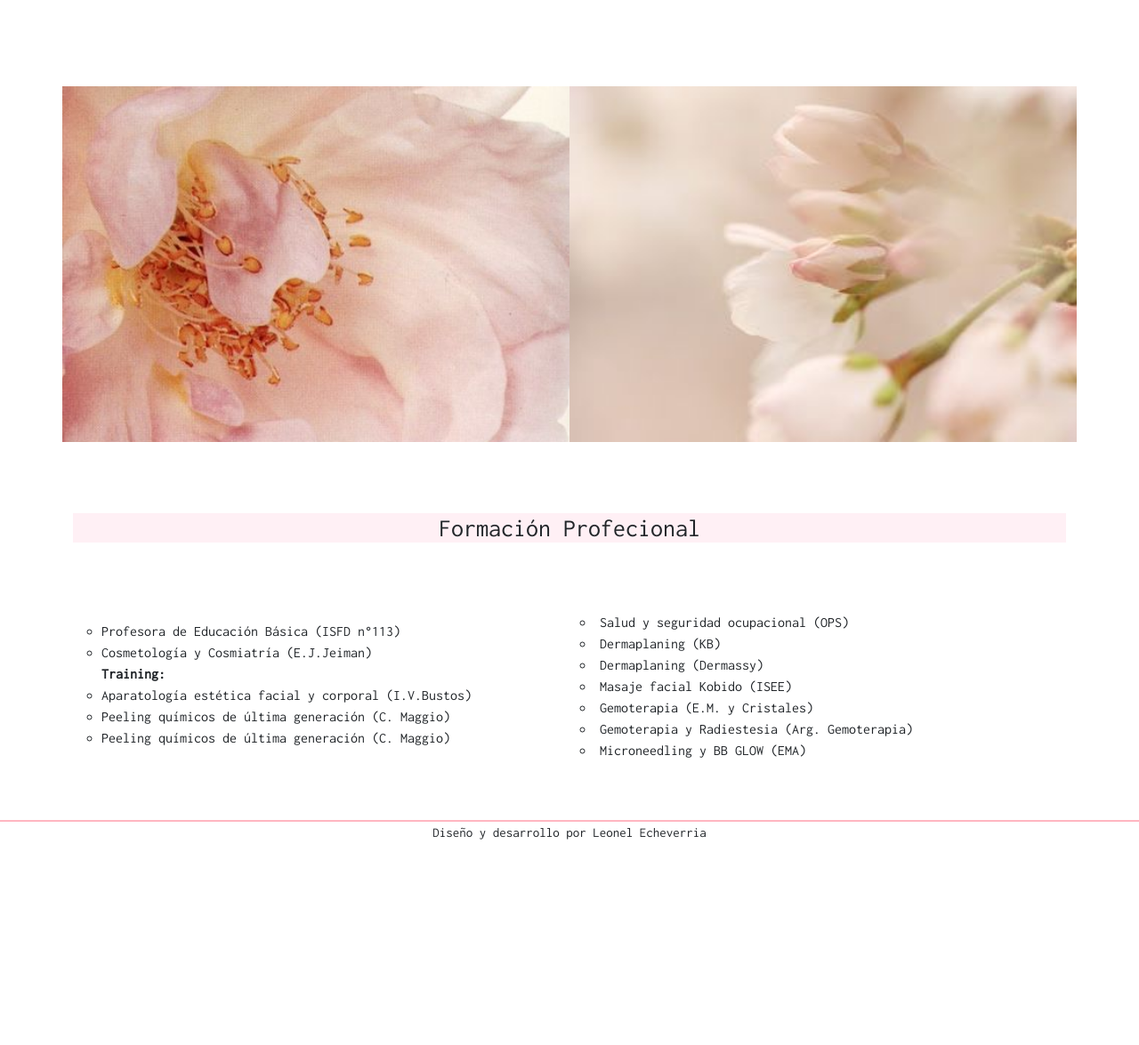
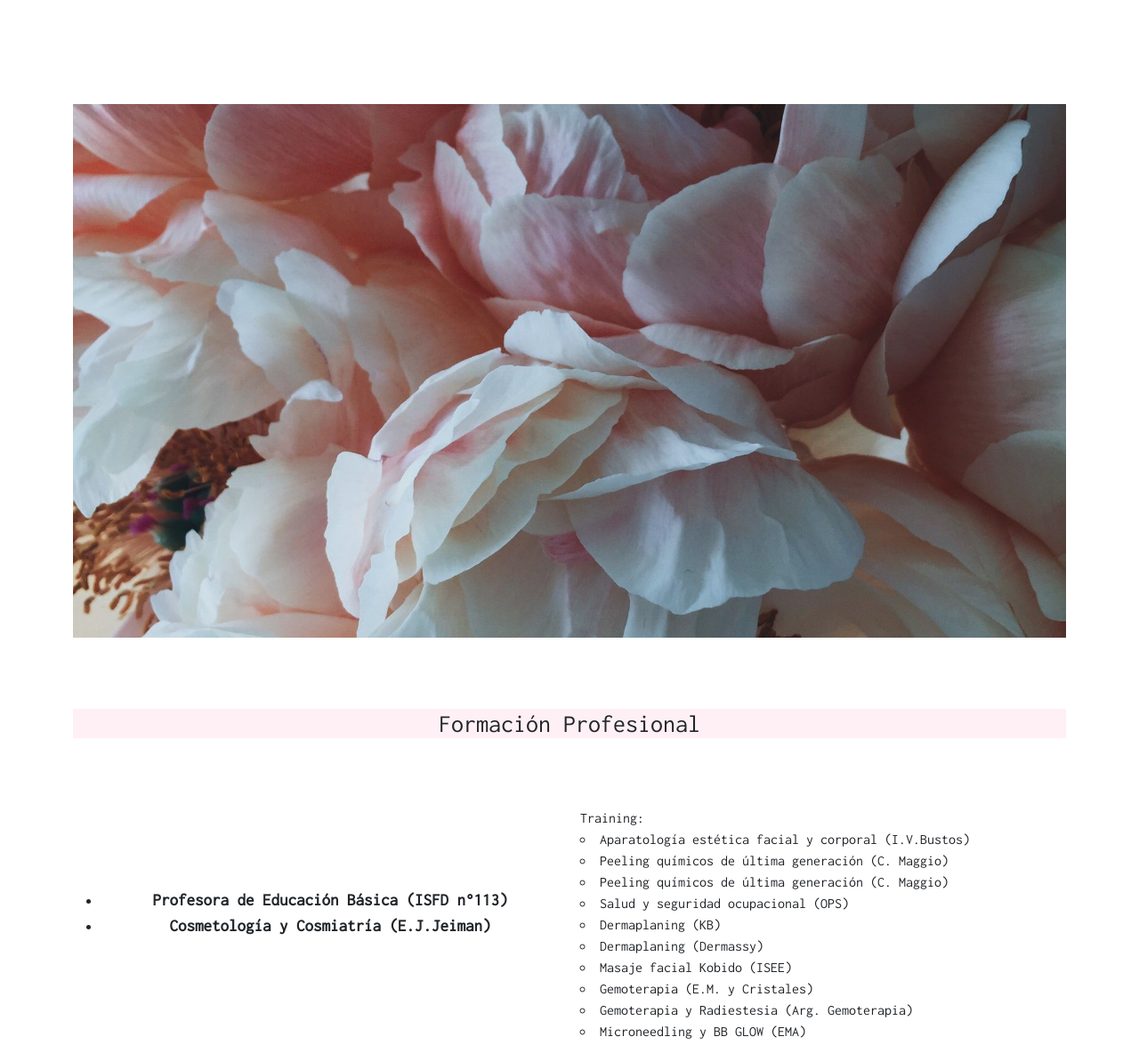
Before and after one commit to Dev-Lions/cosmiatria, a plain HTML site: page sobremi.html in a window 1280 px wide. Shown: the part 481-1656 px from the top of the page at 89% size. Before the commit the page ends 1429 px from the top, so only its background shows below. Drawn offline with nearby package versions, Linux system fonts and the light colour scheme.

Commit message:
Add files via upload

```diff
--- a/sobremi.html
+++ b/sobremi.html
@@ -65,27 +65,27 @@
     </div>
 
     <div class="container">
-    <div class="row" id="rowbg">
-        <div class="col" id="col3"></div>
-        <div class="col" id="col4"></div>
-    </div>
+    <div class="bg-sobremi"> </div>
    </div>
 
    <div class="container" id="container-tratamientos">
     <h3 class="h3nombre">
-        Formación Profecional
+        Formación Profesional
     </h3>
 <div class="row" id="estudios">
-    <div class="col" id="estudios1">
-    <ul><p class="tratamientos-p-1">
-        <li type="circle">Profesora de Educación Básica (ISFD n°113)</li>
-        <li type="circle">Cosmetología y Cosmiatría (E.J.Jeiman)</li>
-        <li type="none"><strong>Training:</strong></li>
+    <div class="col-6" id="estudios1">
+    <ul>
+        <li type="disc"><strong>Profesora de Educación Básica (ISFD n°113)</strong></li>
+        <li type="disc"><strong>Cosmetología y Cosmiatría (E.J.Jeiman)</strong></li>
+
+    </div>
+        <div class="col-6" id="estudios2">
+        <li type="none">Training:</li>
         <li type="circle">Aparatología estética facial y corporal (I.V.Bustos)</li>
         <li type="circle">Peeling químicos de última generación (C. Maggio)</li>
         <li type="circle">Peeling químicos de última generación (C. Maggio)</li>
-    </div>
-           <div class="col" id="estudios2">
+
+
             <li type="circle">Salud y seguridad ocupacional (OPS)</li>
             <li type="circle">Dermaplaning (KB)</li>
             <li type="circle">Dermaplaning (Dermassy)</li>
@@ -93,7 +93,7 @@
             <li type="circle">Gemoterapia (E.M. y Cristales)</li>
             <li type="circle">Gemoterapia y Radiestesia (Arg. Gemoterapia)</li>
             <li type="circle">Microneedling y BB GLOW (EMA)</li>
-    </p></ul>
+    </ul>
             </div>
 </div>
    </div>
--- a/style.css
+++ b/style.css
@@ -89,6 +89,9 @@ button{
 #direccion{
 margin-top:50px;
 }
+#col2{
+    margin-top:100px ;
+}
 iframe{
     margin-top:60px;
 }
@@ -133,6 +136,7 @@ iframe{
 }
 #container-chivo{
     text-align: center;
+    background-color: white;
 }
 #chivo{
 
@@ -141,7 +145,7 @@ iframe{
 }
 
 #row2{
-    margin-top: 70px;
+    margin-top: 90px;
     text-align: center;
 }
 i{
@@ -194,26 +198,25 @@ a i:hover{
 }
 
 /*------------------sobre mi-------------------------------*/
-#rowbg{
-    margin-top:100px;
-}
-#col3{
-    background-image: url(imagenes/flor3.png);
+
+.bg-sobremi{
+    background-image: url(imagenes/flor1.png);
     background-size: cover;
-    height:400px;
+    height:600px;
     background-position: center;
     width: 100%;
+    margin-top: 120px;
 }
-#col4{
-    background-image: url(imagenes/flor2.png);
-    background-size: cover;
-    height:400px;
-    background-position: center;
-    width: 100%;
-}
+
 
 #estudios2{
     margin-top: 70px;
+}
+#estudios1{
+    margin-top: 160px;
+    font-size: 19px;
+    text-align: center;
+
 }
 
 /**----------------------contacto--------->*/
@@ -232,8 +235,14 @@ a i:hover{
 }
 
 #col1{
+    margin-top: 100px;
     text-align: center;
 }
 #row4{
     margin-top: 40px;
 }
+
+#contacto-col{
+    margin-top: 190px;
+    text-align: center;
+}
```
Also changed, not shown: contacto.html (+2 -2 lines), index.html (+2 -1 lines), imagenes/flor4.png (added), tratamientos.html (line endings or trailing spaces).
